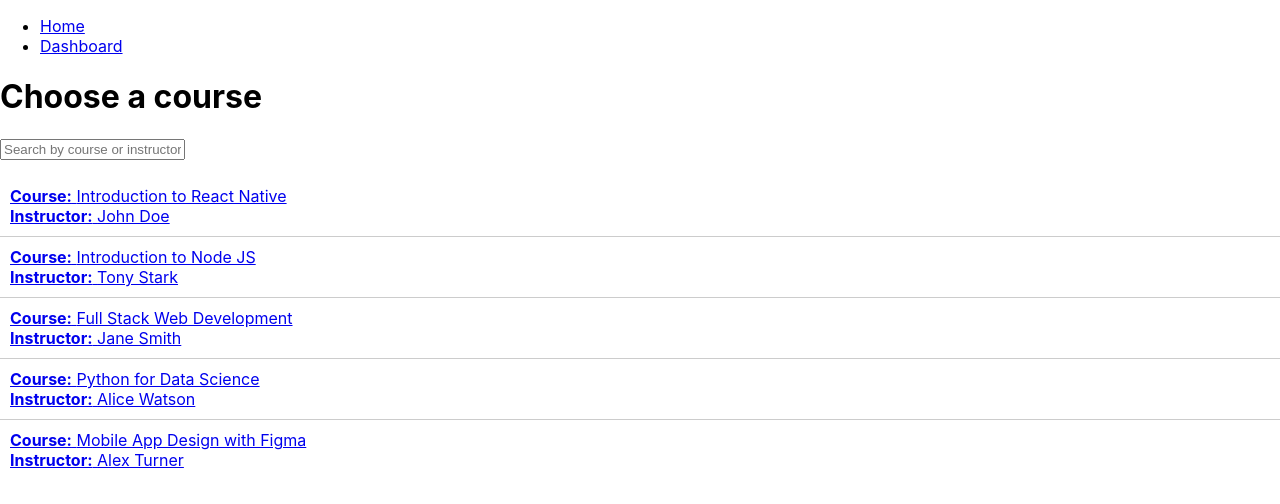
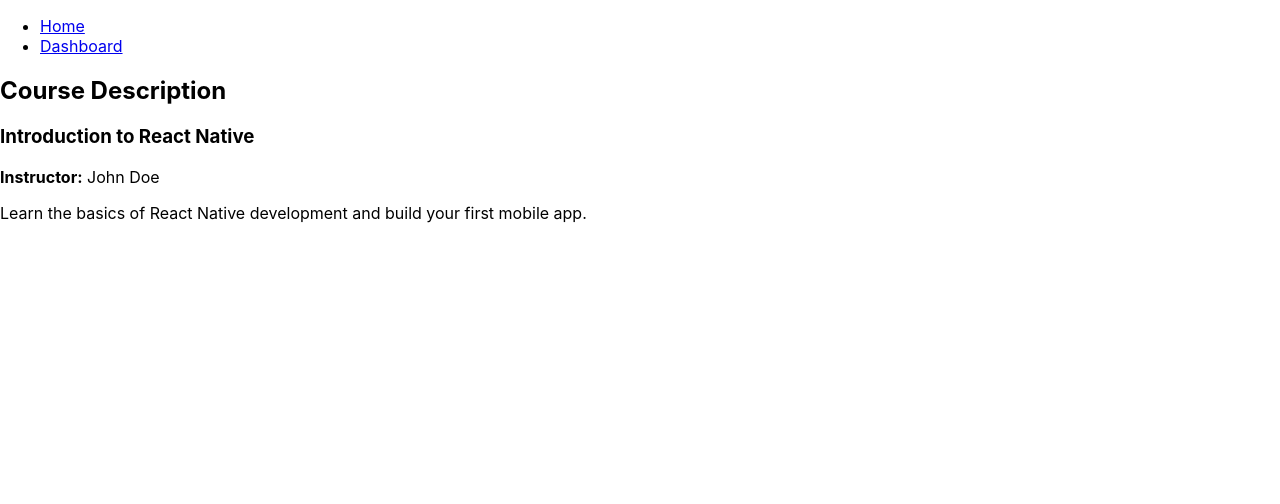
Before and after one commit to AnilKumarYogi/Course_Website, a React (Create React App) app: page /course/0 in a window 1280 px wide. Shown: the top 504 px of the page. Built offline with nearby package versions, Linux system fonts and the light colour scheme.

Commit message:
dynamic routing

```diff
--- a/src/App.js
+++ b/src/App.js
@@ -9,10 +9,12 @@
 // import CourseId1 from "./screens/course/1";
 import { Link } from "react-router-dom";
 import Dashboard from "./screens/dashboard/Dashboard";
+import CourseDescription from "./utility/CourseDescription";
 
 
 
 function App() {
+  const filteredCourses = courses.listOfCourses
   return (
     <>
     <ul>
@@ -22,10 +24,10 @@
     <Routes>
       <Route path="*" element={<Home courses={courses.listOfCourses}/>}/>
       <Route path="/dashboard" element={<Dashboard />}/>
-
+          {filteredCourses.map((course, index) => (
+           <Route key={index} path="/course/:id" element={<CourseDescription/>}/>
+          ))}
     </Routes>
-
-
     </>
   );
 }
--- a/src/screens/Home/Home.js
+++ b/src/screens/Home/Home.js
@@ -31,7 +31,7 @@
         <ul style={{ maxHeight: '300px', overflowY: 'auto', listStyle: 'none', padding: 0 }}>
           {filteredCourses.map((course, index) => (
             <li key={index} style={{ borderBottom: '1px solid #ccc', padding: '10px' }}>
-              <Link to={`/course/${course.name}`}>
+              <Link to={`/course/${index}`}>
                 <strong>Course:</strong> {course.name} <br />
                 <strong>Instructor:</strong> {course.instructor}
               </Link>
@@ -39,11 +39,11 @@
           ))}
         </ul>
       </nav>
-      <Routes>
+      {/* <Routes>
           {filteredCourses.map((course, index) => (
            <Route key={index} path={`/course/${course.name}`} element={<CourseDescription course={course}/>}/>
           ))}
-      </Routes>
+      </Routes> */}
 
 
     </>
--- a/src/utility/CourseDescription.js
+++ b/src/utility/CourseDescription.js
@@ -1,5 +1,9 @@
-const CourseDescription = ({course}) => {
+import { useParams } from "react-router-dom";
+import courses from "../data/courses";
 
+const CourseDescription = () => {
+  const {id} = useParams();
+  const course = courses.listOfCourses[id];
   if (!course) {
     return <div>Course not found.</div>;
   }
```
